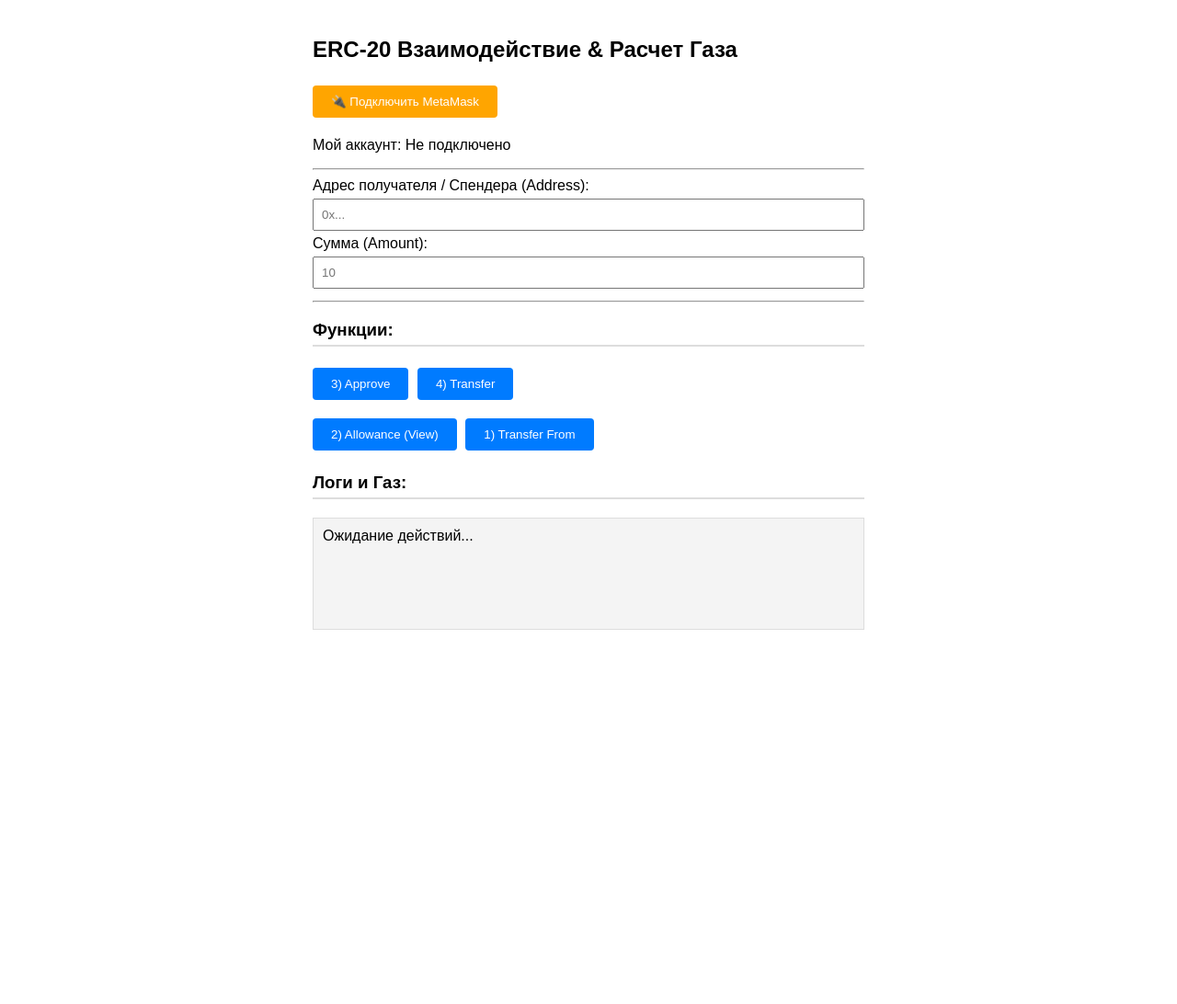
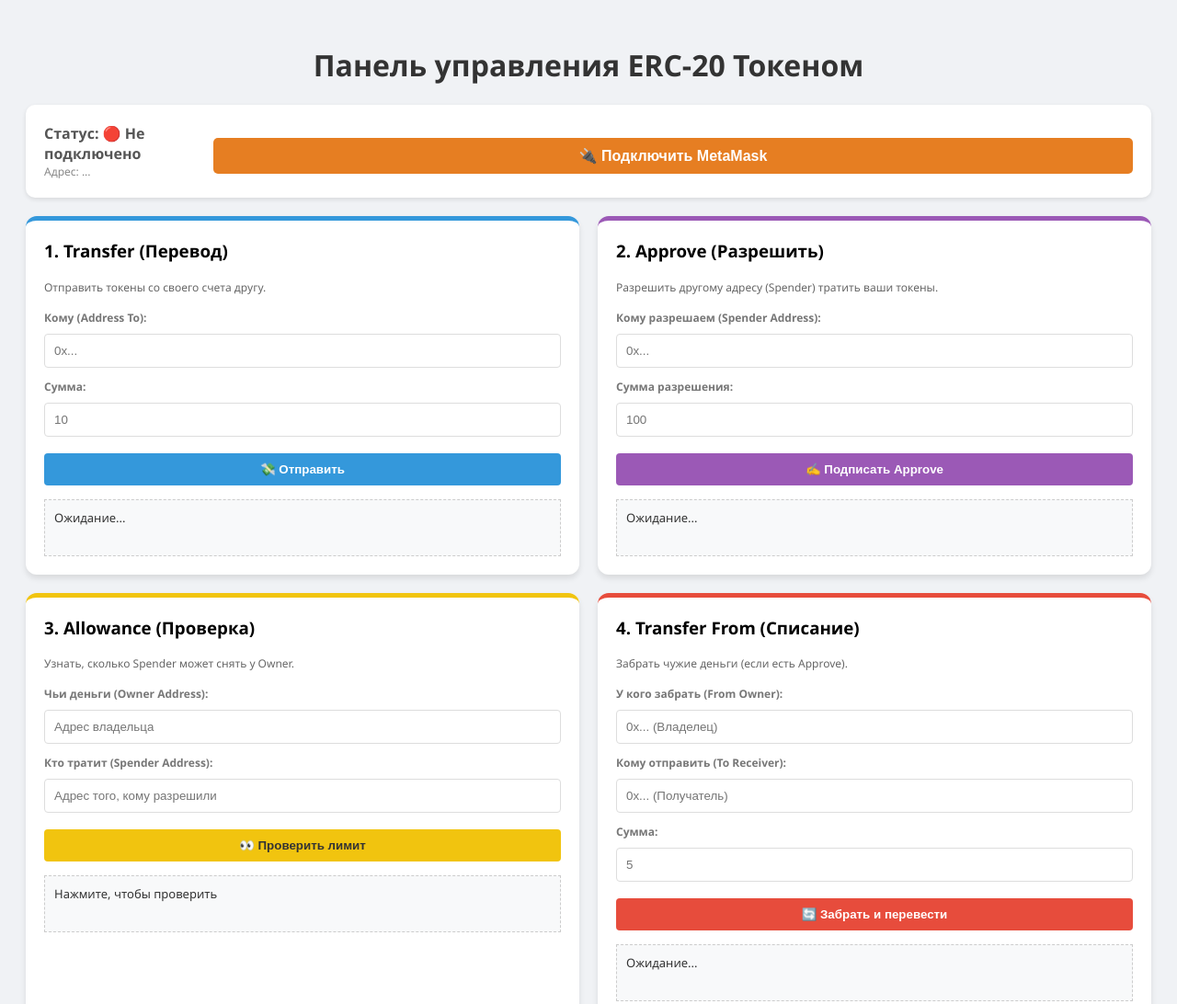
Before and after one commit to Erasy09/gas, a website: page index.html in a window 1280 px wide. Shown: the top 1092 px of the page at 92% size. Before the commit the page ends 800 px from the top, so only its background shows below. Drawn offline with nearby package versions, Linux system fonts and the light colour scheme.

Commit message:
Initial commit

```diff
--- a/index.html
+++ b/index.html
@@ -2,171 +2,263 @@
 <html lang="ru">
 <head>
     <meta charset="UTF-8">
-    <title>Web3 Gas Calculator</title>
-    <script src="https://cdnjs.cloudflare.com/ajax/libs/ethers/6.7.0/ethers.umd.min.js"></script>
+    <title>ERC-20 Dashboard</title>
     <style>
-        body { font-family: sans-serif; padding: 20px; max-width: 600px; margin: 0 auto; }
-        input { padding: 8px; margin: 5px 0; width: 100%; box-sizing: border-box; }
-        button { padding: 10px 20px; margin: 5px 5px 5px 0; cursor: pointer; background: #007bff; color: white; border: none; border-radius: 4px;}
-        button:hover { background: #0056b3; }
-        .log-box { background: #f4f4f4; padding: 10px; border: 1px solid #ddd; margin-top: 20px; min-height: 100px; white-space: pre-wrap; }
-        h3 { border-bottom: 2px solid #ddd; padding-bottom: 5px; }
+        body { font-family: 'Segoe UI', sans-serif; background-color: #f0f2f5; padding: 20px; }
+        h1 { text-align: center; color: #333; }
+
+        /* Стили для подключения */
+        .header-panel { background: white; padding: 20px; border-radius: 10px; box-shadow: 0 2px 5px rgba(0,0,0,0.1); display: flex; justify-content: space-between; align-items: center; margin-bottom: 20px; }
+        .status { font-weight: bold; color: #555; }
+        .btn-connect { background: #e67e22; color: white; border: none; padding: 10px 20px; border-radius: 5px; cursor: pointer; font-size: 16px; }
+        .btn-connect:hover { background: #d35400; }
+
+        /* Сетка для 4 фреймов */
+        .grid-container {
+            display: grid;
+            grid-template-columns: 1fr 1fr; /* Две колонки */
+            gap: 20px;
+        }
+
+        /* Стиль карточки (Фрейма) */
+        .card {
+            background: white;
+            padding: 20px;
+            border-radius: 12px;
+            box-shadow: 0 4px 6px rgba(0,0,0,0.1);
+            border-top: 5px solid #ccc;
+        }
+
+        /* Цвета для разных типов операций */
+        .card-transfer { border-top-color: #3498db; } /* Синий */
+        .card-approve { border-top-color: #9b59b6; }  /* Фиолетовый */
+        .card-allowance { border-top-color: #f1c40f; } /* Желтый */
+        .card-transferFrom { border-top-color: #e74c3c; } /* Красный */
+
+        h3 { margin-top: 0; }
+        input { width: 100%; padding: 10px; margin: 8px 0; border: 1px solid #ddd; border-radius: 4px; box-sizing: border-box; }
+        label { font-size: 12px; color: #777; font-weight: bold; }
+
+        button { width: 100%; padding: 10px; border: none; border-radius: 4px; cursor: pointer; color: white; font-weight: bold; margin-top: 10px; }
+        .btn-blue { background: #3498db; }
+        .btn-purple { background: #9b59b6; }
+        .btn-yellow { background: #f1c40f; color: #333; }
+        .btn-red { background: #e74c3c; }
+        button:hover { opacity: 0.8; }
+
+        .result-box {
+            margin-top: 15px;
+            padding: 10px;
+            background: #f8f9fa;
+            border: 1px dashed #ccc;
+            font-size: 13px;
+            color: #333;
+            min-height: 40px;
+            word-wrap: break-word;
+        }
+        .gas-tag { color: #e74c3c; font-weight: bold; display: block; margin-top: 5px; }
+
     </style>
 </head>
 <body>
 
-    <h2>ERC-20 Взаимодействие & Расчет Газа</h2>
+    <h1>Панель управления ERC-20 Токеном</h1>
 
-    <button id="connectBtn" style="background: orange;">🔌 Подключить MetaMask</button>
-    <p>Мой аккаунт: <span id="myAccount">Не подключено</span></p>
-
-    <hr>
-
-    <label>Адрес получателя / Спендера (Address):</label>
-    <input type="text" id="addressInput" placeholder="0x..." />
-
-    <label>Сумма (Amount):</label>
-    <input type="number" id="amountInput" placeholder="10" />
-
-    <hr>
-
-    <h3>Функции:</h3>
+    <div class="header-panel">
         <div>
-        <button onclick="doApprove()">3) Approve</button>
-        <button onclick="doTransfer()">4) Transfer</button>
+            <div class="status">Статус: <span id="connectionStatus">🔴 Не подключено</span></div>
+            <div style="font-size: 12px; color: #888;" id="myAddress">Адрес: ...</div>
         </div>
-    <div style="margin-top: 10px;">
-        <button onclick="doAllowance()">2) Allowance (View)</button>
-        <button onclick="doTransferFrom()">1) Transfer From</button>
+        <button class="btn-connect" id="connectBtn">🔌 Подключить MetaMask</button>
     </div>
 
-    <h3>Логи и Газ:</h3>
-    <div id="logs" class="log-box">Ожидание действий...</div>
+    <div class="grid-container">
 
-    <script>
-        let provider, signer, contract;
+        <div class="card card-transfer">
+            <h3>1. Transfer (Перевод)</h3>
+            <p style="font-size:12px; color:#666;">Отправить токены со своего счета другу.</p>
 
-        // !!! ВСТАВЬТЕ СЮДА АДРЕС ВАШЕГО КОНТРАКТА ИЗ REMIX !!!
+            <label>Кому (Address To):</label>
+            <input type="text" id="tx_to" placeholder="0x..." />
+
+            <label>Сумма:</label>
+            <input type="number" id="tx_amount" placeholder="10" />
+
+            <button class="btn-blue" onclick="doTransfer()">💸 Отправить</button>
+            <div class="result-box" id="log_transfer">Ожидание...</div>
+        </div>
+
+        <div class="card card-approve">
+            <h3>2. Approve (Разрешить)</h3>
+            <p style="font-size:12px; color:#666;">Разрешить другому адресу (Spender) тратить ваши токены.</p>
+
+            <label>Кому разрешаем (Spender Address):</label>
+            <input type="text" id="app_spender" placeholder="0x..." />
+
+            <label>Сумма разрешения:</label>
+            <input type="number" id="app_amount" placeholder="100" />
+
+            <button class="btn-purple" onclick="doApprove()">✍️ Подписать Approve</button>
+            <div class="result-box" id="log_approve">Ожидание...</div>
+        </div>
+
+        <div class="card card-allowance">
+            <h3>3. Allowance (Проверка)</h3>
+            <p style="font-size:12px; color:#666;">Узнать, сколько Spender может снять у Owner.</p>
+
+            <label>Чьи деньги (Owner Address):</label>
+            <input type="text" id="all_owner" placeholder="Адрес владельца" />
+
+            <label>Кто тратит (Spender Address):</label>
+            <input type="text" id="all_spender" placeholder="Адрес того, кому разрешили" />
+
+            <button class="btn-yellow" onclick="doAllowance()">👀 Проверить лимит</button>
+            <div class="result-box" id="log_allowance">Нажмите, чтобы проверить</div>
+        </div>
+
+        <div class="card card-transferFrom">
+            <h3>4. Transfer From (Списание)</h3>
+            <p style="font-size:12px; color:#666;">Забрать чужие деньги (если есть Approve).</p>
+
+            <label>У кого забрать (From Owner):</label>
+            <input type="text" id="tf_from" placeholder="0x... (Владелец)" />
+
+            <label>Кому отправить (To Receiver):</label>
+            <input type="text" id="tf_to" placeholder="0x... (Получатель)" />
+
+            <label>Сумма:</label>
+            <input type="number" id="tf_amount" placeholder="5" />
+
+            <button class="btn-red" onclick="doTransferFrom()">🔄 Забрать и перевести</button>
+            <div class="result-box" id="log_transferFrom">Ожидание...</div>
+        </div>
+
+    </div>
+
+    <script type="module">
+        import { ethers } from "https://cdnjs.cloudflare.com/ajax/libs/ethers/6.7.0/ethers.min.js";
+
+        // !!! ВСТАВЬТЕ СЮДА АДРЕС ВАШЕГО КОНТРАКТА !!!
         const CONTRACT_ADDRESS = "0x73511669fd4dE447feD18BB79bAFeAC93aB7F31f";
 
-        // Минимальный ABI для стандарта ERC-20
         const ABI = [
             "function transfer(address to, uint amount) returns (bool)",
             "function approve(address spender, uint amount) returns (bool)",
             "function transferFrom(address from, address to, uint amount) returns (bool)",
-            "function allowance(address owner, address spender) view returns (uint)"
+            "function allowance(address owner, address spender) view returns (uint)",
+            "function decimals() view returns (uint8)"
         ];
 
-        function log(msg) {
-            const logBox = document.getElementById("logs");
-            logBox.innerHTML = `> ${msg}\n` + logBox.innerHTML;
-        }
+        let provider, signer, contract;
 
-        // Подключение к MetaMask
-        document.getElementById('connectBtn').addEventListener('click', async () => {
-            if (window.ethereum) {
+        // --- ПОДКЛЮЧЕНИЕ ---
+        window.connectWallet = async function() {
+            if (!window.ethereum) return alert("Установите MetaMask!");
             try {
                 provider = new ethers.BrowserProvider(window.ethereum);
                 signer = await provider.getSigner();
                 const address = await signer.getAddress();
 
-                    document.getElementById("myAccount").innerText = address;
                 contract = new ethers.Contract(CONTRACT_ADDRESS, ABI, signer);
 
-                    log("MetaMask подключен!");
-                } catch (error) {
-                    log("Ошибка подключения: " + error.message);
+                document.getElementById("connectionStatus").innerText = "✅ Подключено";
+                document.getElementById("connectionStatus").style.color = "green";
+                document.getElementById("myAddress").innerText = "Мой адрес: " + address;
+
+                // Автозаполнение полей для удобства теста
+                document.getElementById("all_owner").value = address; // Для проверки своих лимитов
+                document.getElementById("tf_to").value = address;     // Чтобы перевести себе
+
+            } catch (err) {
+                alert("Ошибка: " + err.message);
             }
-            } else {
-                alert("Установите MetaMask!");
-            }
-        });
+        };
+        // Привязка кнопки
+        document.getElementById('connectBtn').addEventListener('click', window.connectWallet);
 
-        // Вспомогательная функция для получения значений
-        function getInputs() {
-            const addr = document.getElementById("addressInput").value;
-            const amt = document.getElementById("amountInput").value;
-            if (!ethers.isAddress(addr)) { alert("Неверный адрес!"); return null; }
-            // Конвертируем число в Wei (18 нулей)
-            const amtWei = ethers.parseUnits(amt || "0", 18);
-            return { addr, amtWei };
+
+        // --- 1. TRANSFER ---
+        window.doTransfer = async function() {
+            if(!contract) return alert("Подключите кошелек!");
+            const output = document.getElementById("log_transfer");
+
+            try {
+                const to = document.getElementById("tx_to").value;
+                const amount = ethers.parseUnits(document.getElementById("tx_amount").value, 18);
+
+                output.innerText = "⏳ Отправка транзакции...";
+                const tx = await contract.transfer(to, amount);
+
+                output.innerText = "⏳ Ждем майнеров... Hash: " + tx.hash.substring(0,10)+"...";
+                const receipt = await tx.wait();
+
+                output.innerHTML = `✅ Успех!<br><span class="gas-tag">⛽ Gas Used: ${receipt.gasUsed}</span>`;
+            } catch (e) { output.innerText = "❌ Ошибка: " + e.message; }
         }
 
-        // --- 4. TRANSFER ---
-        async function doTransfer() {
-            const data = getInputs();
-            if (!data) return;
+
+        // --- 2. APPROVE ---
+        window.doApprove = async function() {
+            if(!contract) return alert("Подключите кошелек!");
+            const output = document.getElementById("log_approve");
 
             try {
-                log("Отправка Transfer...");
-                const tx = await contract.transfer(data.addr, data.amtWei);
-                log(`Транзакция отправлена: ${tx.hash}`);
+                const spender = document.getElementById("app_spender").value;
+                const amount = ethers.parseUnits(document.getElementById("app_amount").value, 18);
 
-                const receipt = await tx.wait(); // Ждем подтверждения
-                log(`✅ Успех! Gas Used: ${receipt.gasUsed.toString()}`);
+                output.innerText = "⏳ Подписание Approve...";
+                const tx = await contract.approve(spender, amount);
+
+                output.innerText = "⏳ Ждем записи в блокчейн...";
+                const receipt = await tx.wait();
+
+                output.innerHTML = `✅ Разрешение выдано!<br><span class="gas-tag">⛽ Gas Used: ${receipt.gasUsed}</span>`;
+            } catch (e) { output.innerText = "❌ Ошибка: " + e.message; }
+        }
+
+
+        // --- 3. ALLOWANCE (VIEW) ---
+        window.doAllowance = async function() {
+            if(!contract) return alert("Подключите кошелек!");
+            const output = document.getElementById("log_allowance");
+
+            try {
+                const owner = document.getElementById("all_owner").value;
+                const spender = document.getElementById("all_spender").value;
+
+                output.innerText = "🔄 Чтение данных...";
+                // Это View функция, она не требует газа и подписи
+                const result = await contract.allowance(owner, spender);
+                const formatted = ethers.formatUnits(result, 18);
+
+                output.innerHTML = `ℹ️ Разрешено тратить: <b>${formatted}</b> токенов.<br><span class="gas-tag">⛽ Gas: 0 (Бесплатно)</span>`;
+            } catch (e) { output.innerText = "❌ Ошибка: " + e.message; }
+        }
+
+
+        // --- 4. TRANSFER FROM ---
+        window.doTransferFrom = async function() {
+            if(!contract) return alert("Подключите кошелек!");
+            const output = document.getElementById("log_transferFrom");
+
+            try {
+                const from = document.getElementById("tf_from").value;
+                const to = document.getElementById("tf_to").value;
+                const amount = ethers.parseUnits(document.getElementById("tf_amount").value, 18);
+
+                output.innerText = "⏳ Списание средств...";
+                // Метамаск покажет предупреждение, если нет Allowance
+                const tx = await contract.transferFrom(from, to, amount);
+
+                output.innerText = "⏳ Ждем подтверждения...";
+                const receipt = await tx.wait();
+
+                output.innerHTML = `✅ Средства переведены!<br><span class="gas-tag">⛽ Gas Used: ${receipt.gasUsed}</span>`;
             } catch (e) {
-                log("Ошибка Transfer: " + e.message);
+                output.innerText = "❌ Ошибка! Проверьте, есть ли Allowance?";
+                console.error(e);
             }
         }
-
-        // --- 3. APPROVE ---
-        async function doApprove() {
-            const data = getInputs();
-            if (!data) return;
-
-            try {
-                log("Отправка Approve...");
-                const tx = await contract.approve(data.addr, data.amtWei);
-                log(`Транзакция отправлена: ${tx.hash}`);
-
-                const receipt = await tx.wait();
-                log(`✅ Успех! Gas Used: ${receipt.gasUsed.toString()}`);
-            } catch (e) {
-                log("Ошибка Approve: " + e.message);
-            }
-        }
-
-        // --- 2. ALLOWANCE (Это view функция, газа не тратит, но покажем результат) ---
-        async function doAllowance() {
-            const spender = document.getElementById("addressInput").value;
-            if (!ethers.isAddress(spender)) return alert("Введите адрес Spender");
-
-            try {
-                const owner = await signer.getAddress();
-                const result = await contract.allowance(owner, spender);
-                const formatted = ethers.formatUnits(result, 18);
-                log(`ℹ️ Allowance: ${formatted} токенов (View функция - 0 газа)`);
-            } catch (e) {
-                log("Ошибка Allowance: " + e.message);
-            }
-        }
-
-        // --- 1. TRANSFER FROM ---
-        async function doTransferFrom() {
-            // Для теста transferFrom обычно нужно 3 аргумента: from, to, amount.
-            // В простой форме мы возьмем "from" как нас, а "to" как введенный адрес.
-            // Примечание: Чтобы это сработало, вы должны были сделать Approve самому себе или другому контракту.
-
-            const data = getInputs();
-            if (!data) return;
-
-            try {
-                const owner = await signer.getAddress(); // От кого списываем (от себя)
-                log("Отправка TransferFrom...");
-
-                // В реальном сценарии transferFrom вызывает третья сторона.
-                // Если мы вызываем его сами на себя, это сработает, если есть allowance.
-                const tx = await contract.transferFrom(owner, data.addr, data.amtWei);
-                log(`Транзакция отправлена: ${tx.hash}`);
-
-                const receipt = await tx.wait();
-                log(`✅ Успех! Gas Used: ${receipt.gasUsed.toString()}`);
-            } catch (e) {
-                log("Ошибка TransferFrom: " + e.message);
-                log("Подсказка: Сделали ли вы Approve на сумму перевода?");
-            }
-        }
-
     </script>
 </body>
 </html>
```
Lines whose indentation alone changed are shown as unchanged.
